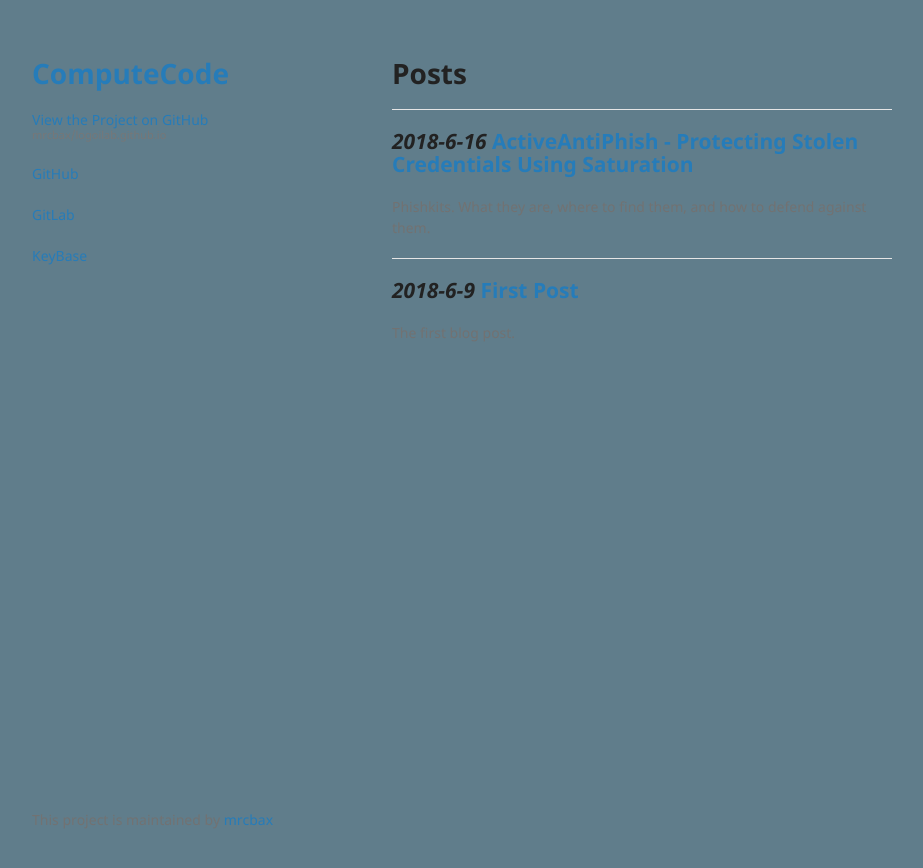
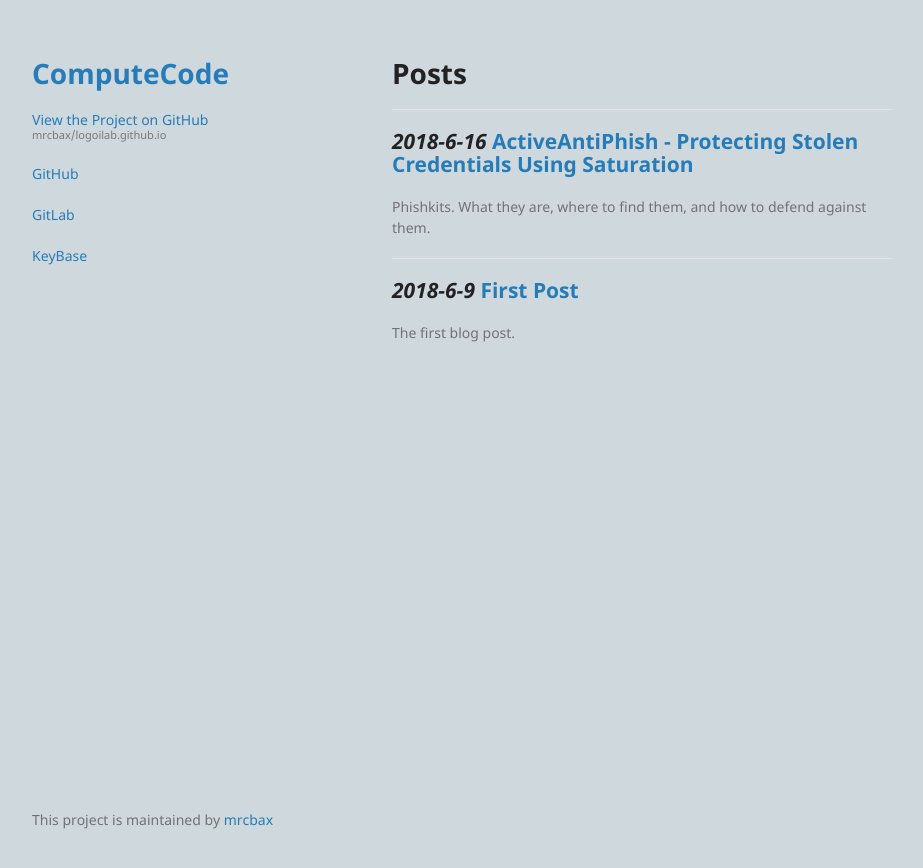
Before and after one commit to mrcbax/logoilab.github.io, a Jekyll site: the page built from index.md, in a window 1280 px wide. Shown: the top 868 px of the page, without its empty margins (178-1101 px from the left). Built offline with Jekyll 4.4.1, drawn with Linux system fonts in a browser that asks for light colours; the repository's description, which GitHub fills in, is left out.

Commit message:
Update jekyll-theme-minimal.scss

```diff
--- a/_sass/jekyll-theme-minimal.scss
+++ b/_sass/jekyll-theme-minimal.scss
@@ -2,7 +2,7 @@
 @import "rouge-github";
 
 body {
-  background-color: #607D8B;
+  background-color: #CFD8DC;
   padding:50px;
   font: 14px/1.5 "Noto Sans", "Helvetica Neue", Helvetica, Arial, sans-serif;
   color:#727272;
```
